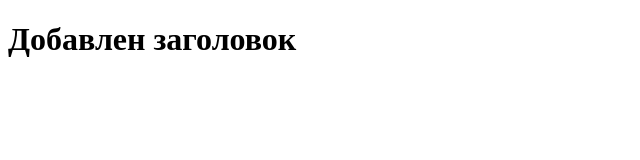
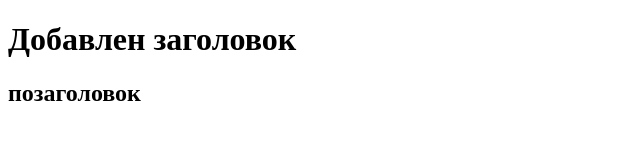
Before and after one commit to AlkalineAl/git_test, a plain HTML site: page index.html in a window 1280 px wide. Shown: the whole page, without its empty margins (0-640 px from the left). Drawn offline with Linux system fonts and the light colour scheme.

Commit message:
добавлен подзаголовок

```diff
--- a/index.html
+++ b/index.html
@@ -6,6 +6,7 @@
 <body>
 
 <h1>Добавлен заголовок</h1>
+<h2>позаголовок</h2>
 
 </body>
 </html>
```
